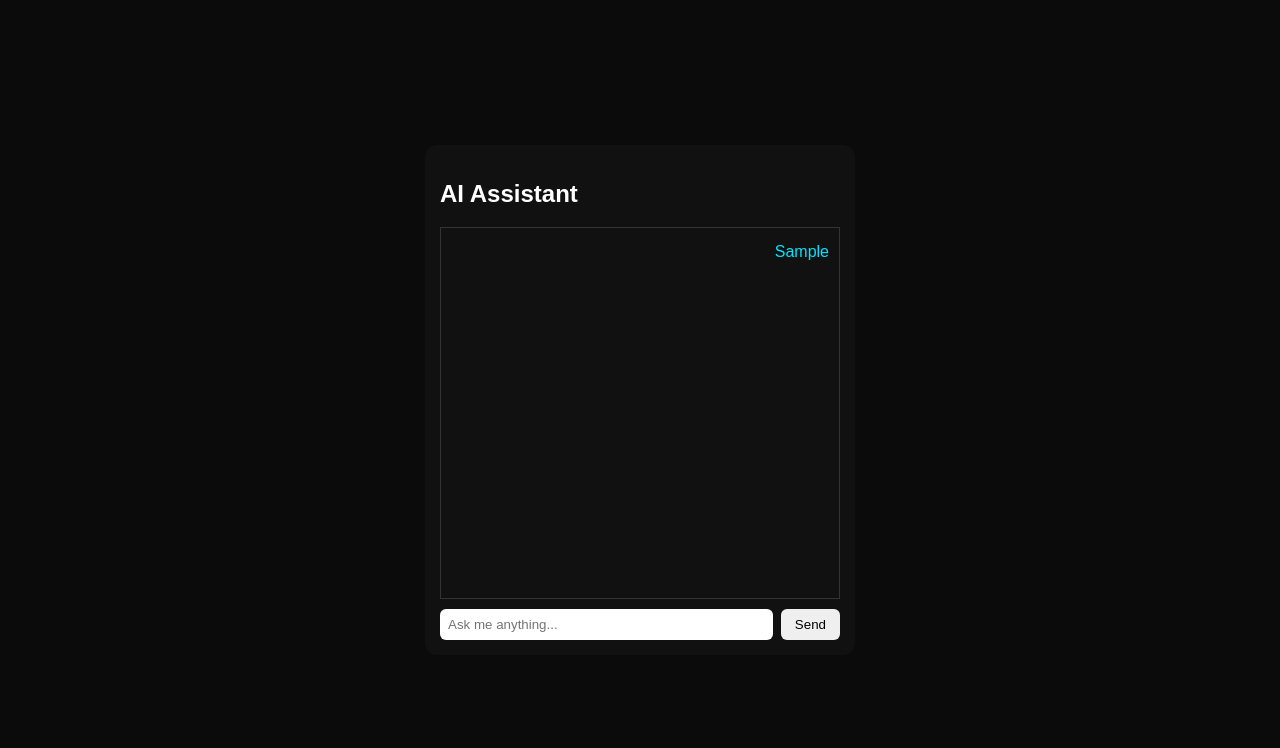
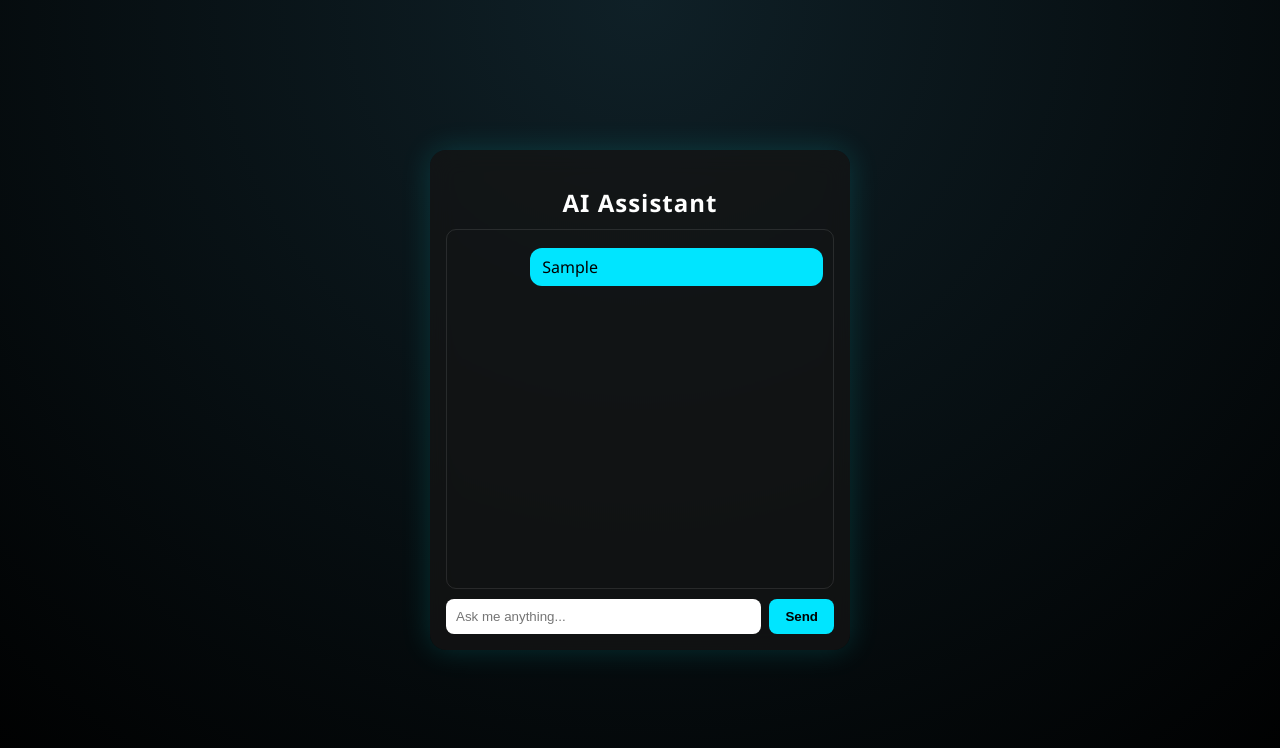
Before and after one commit to srinathyadav46/ai-chatbot-web, a plain HTML site: page index.html in a window 1280 px wide. Both pictures are taken after typing "Sample" into the empty fields and a click on the button "Send". Drawn offline with Linux system fonts and the light colour scheme; no server answers.

Commit message:
Update style.css

```diff
--- a/style.css
+++ b/style.css
@@ -1,57 +1,81 @@
+* {
+  box-sizing: border-box;
+}
+
 body {
   margin: 0;
-  font-family: Arial, sans-serif;
-  background: #0b0b0b;
+  height: 100vh;
+  background: radial-gradient(circle at top, #0f2027, #000);
   display: flex;
   justify-content: center;
   align-items: center;
-  height: 100vh;
+  font-family: "Segoe UI", sans-serif;
 }
 
 .chat-container {
   width: 95%;
-  max-width: 400px;
-  background: #111;
-  border-radius: 12px;
-  padding: 15px;
-  color: white;
+  max-width: 420px;
+  background: rgba(20, 20, 20, 0.75);
+  backdrop-filter: blur(12px);
+  border-radius: 16px;
+  padding: 16px;
+  color: #fff;
+  box-shadow: 0 0 30px rgba(0, 255, 255, 0.15);
+}
+
+.chat-container h2 {
+  text-align: center;
+  margin-bottom: 10px;
+  letter-spacing: 1px;
 }
 
 #chatBox {
-  height: 350px;
+  height: 360px;
   overflow-y: auto;
-  border: 1px solid #333;
   padding: 10px;
-  margin-bottom: 10px;
+  border-radius: 10px;
+  border: 1px solid rgba(255,255,255,0.1);
+}
+
+.user, .bot {
+  max-width: 80%;
+  padding: 8px 12px;
+  margin: 8px 0;
+  border-radius: 12px;
+  line-height: 1.4;
 }
 
 .user {
-  text-align: right;
-  color: #00e5ff;
-  margin: 5px 0;
+  margin-left: auto;
+  background: #00e5ff;
+  color: #000;
 }
 
 .bot {
-  text-align: left;
-  color: #ffffff;
-  margin: 5px 0;
+  margin-right: auto;
+  background: rgba(255,255,255,0.12);
 }
 
 .input-area {
   display: flex;
+  margin-top: 10px;
   gap: 8px;
 }
 
 input {
   flex: 1;
-  padding: 8px;
-  border-radius: 6px;
+  padding: 10px;
+  border-radius: 8px;
   border: none;
+  outline: none;
 }
 
 button {
-  padding: 8px 14px;
+  padding: 10px 16px;
+  border-radius: 8px;
   border: none;
-  border-radius: 6px;
   cursor: pointer;
+  background: #00e5ff;
+  color: #000;
+  font-weight: bold;
 }
```
